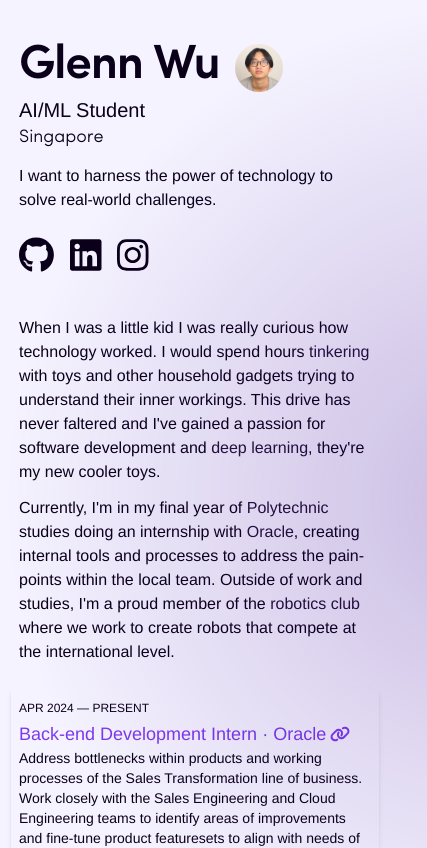
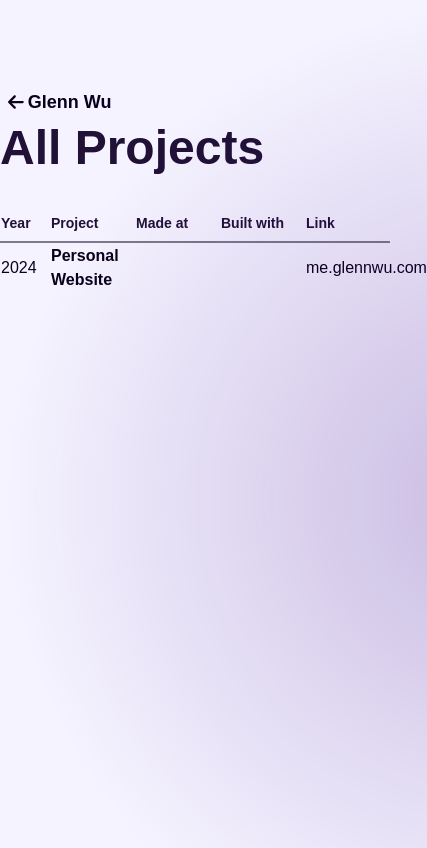
Before and after one commit to wuglenn/v1, a Vue app: page /archive in a window 390 px wide. Shown: the top 848 px of the page, 427 px wide, since content can reach past the window. Built offline with nearby package versions, Linux system fonts and the light colour scheme; no server answers; a web font is replaced by a local one.

Commit message:
new Project Archive View with page position state management

```diff
--- a/src/App.vue
+++ b/src/App.vue
@@ -1,11 +1,13 @@
 <script setup>
 import { RouterView } from "vue-router";
 import { SpeedInsights } from "@vercel/speed-insights/vue";
+import MouseCircle from "@/components/ui/MouseCircle.vue";
 // import ConstructionBanner from "@/components/general/ConstructionBanner.vue"
 // import { RouterLink, RouterView } from 'vue-router'
 // import HelloWorld from './components/HelloWorld.vue'
 
 // import "./css/main.css";
+
 </script>
 
 <template>
@@ -25,6 +27,7 @@ import { SpeedInsights } from "@vercel/speed-insights/vue";
   <SpeedInsights />
 
   <RouterView />
+  <MouseCircle />
 </template>
 
 <style scoped></style>
--- a/src/components/projects/ProjectsSection.vue
+++ b/src/components/projects/ProjectsSection.vue
@@ -1,5 +1,6 @@
 <script setup>
 import { ref, computed } from "vue";
+import { RouterLink, onBeforeRouteLeave } from "vue-router";
 
 import BaseCardSection from "@/components/ui/BaseCardSection.vue";
 
@@ -43,18 +44,29 @@ const isHovered = ref(false);
 const arrowClass = computed(() => ({
   "translate-x-2": isHovered.value,
 }));
+
+onBeforeRouteLeave((to, from, next) => {
+  const scrollPosition = {
+    left  : window.scrollX,
+    top: window.scrollY
+  };
+
+  to.meta.scrollPosition = scrollPosition;
+
+  next();
+});
 </script>
 
 <template>
   <BaseCardSection :cards="projectsCards" />
   <ul
     class="px-2 sm:px-4 mt-6 font-semibold text-lg lg:text-xl flex flex-col sm:flex-row gap-4 items-start sm:items-center ms-0">
-    <a href="/archive" @mouseover="isHovered = true" @mouseleave="isHovered = false">
+    <RouterLink to="/archive" @mouseover="isHovered = true" @mouseleave="isHovered = false">
       <div
         class="transition text-theme-950 hover:text-theme-950/60 dark:text-violet-50 dark:hover:text-violet-50/80 rounded-full flex justify-center items-center gap-2">
         <span>View Full Project Archive</span>
         <FontAwesomeIcon :icon="faArrowRightLong" class="text-lg lg:text-xl transition" :class="arrowClass" />
       </div>
-    </a>
+    </RouterLink>
   </ul>
 </template>
--- /dev/null
+++ b/src/components/state/ScrollState.vue
@@ -0,0 +1,21 @@
+<script setup>
+import { onBeforeRouteLeave } from "vue-router"
+import { useScrollPositionStore } from "@/stores/scrollPosition";
+
+const scrollPositionStore = useScrollPositionStore();
+
+onBeforeRouteLeave((to, from, next) => {
+  const scrollPosition = {
+    left: window.scrollX,
+    top: window.scrollY
+  };
+
+  scrollPositionStore.savePosition(from, scrollPosition);
+
+  next();
+});
+</script>
+
+<template>
+  <div></div>
+</template>
--- a/src/router/index.js
+++ b/src/router/index.js
@@ -1,5 +1,8 @@
 import { createRouter, createWebHistory } from "vue-router";
-import HomeView from "../views/HomeView.vue";
+import HomeView from "@/views/HomeView.vue";
+import ProjectArchiveView from "@/views/ProjectArchiveView.vue";
+
+import { useScrollPositionStore } from "@/stores/scrollPosition";
 
 const router = createRouter({
   history: createWebHistory(import.meta.env.BASE_URL),
@@ -12,7 +15,7 @@ const router = createRouter({
     {
       path: "/archive",
       name: "archive",
-      component: HomeView,
+      component: ProjectArchiveView,
     },
     // {
     //   path: "/about",
@@ -23,6 +26,14 @@ const router = createRouter({
     //   component: () => import("../views/AboutView.vue")
     // }
   ],
+  scrollBehavior(to, from, savedPosition) {
+    const scrollPositionStore = useScrollPositionStore();
+    if (savedPosition) {
+      return savedPosition;
+    } else {
+      return scrollPositionStore.getPosition(to);
+    }
+  },
 });
 
 export default router;
--- /dev/null
+++ b/src/stores/scrollPosition.js
@@ -0,0 +1,15 @@
+import { defineStore } from "pinia";
+
+export const useScrollPositionStore = defineStore("scrollPosition", {
+  state: () => ({
+    positions: {},
+  }),
+  actions: {
+    savePosition(route, position) {
+      this.positions[route.path] = position;
+    },
+    getPosition(route) {
+      return this.positions[route.path] || { top: 0, left: 0 };
+    },
+  },
+});
--- a/src/views/HomeView.vue
+++ b/src/views/HomeView.vue
@@ -6,13 +6,14 @@ import EducationSection from "@/components/education/EducationSection.vue";
 import ProjectsSection from "@/components/projects/ProjectsSection.vue";
 
 import SpotifyStatus from "@/components/spotify/SpotifyStatus.vue";
-import MouseCircle from "@/components/ui/MouseCircle.vue";
 
 import SocialLinks from "@/components/SocialLinks.vue";
 import NavBar from "@/components/nav/NavBar.vue";
 
 import { FontAwesomeIcon } from "@fortawesome/vue-fontawesome";
 import { faCopyright } from "@fortawesome/free-regular-svg-icons";
+
+import ScrollState from "@/components/state/ScrollState.vue"
 
 const scrollToSection = (section) => {
   const sectionElement = document.querySelector(`#${section}`);
@@ -93,6 +94,6 @@ const scrollToSection = (section) => {
         </div>
       </div>
     </div>
-    <MouseCircle />
+    <ScrollState />
   </main>
 </template>
--- /dev/null
+++ b/src/views/ProjectArchiveView.vue
@@ -0,0 +1,50 @@
+<script setup>
+import { ref, computed } from "vue";
+import { RouterLink } from "vue-router";
+
+import { FontAwesomeIcon } from "@fortawesome/vue-fontawesome";
+import { faArrowLeft } from "@fortawesome/free-solid-svg-icons";
+
+import ScrollState from "@/components/state/ScrollState.vue"
+
+const isHovered = ref(false);
+
+const arrowClass = computed(() => ({
+  "-translate-x-2": isHovered.value,
+}));
+
+</script>
+
+<template>
+  <main class="relative">
+    <div class="text-theme-950 dark:text-theme-500 relative flex items-center justify-center">
+      <div class="lg:w-[800px] xl:w-[1150px] flex flex-col items-center justify-start mt-[80px]">
+        <div class="flex flex-col w-full justify-start">
+          <RouterLink to="/" class="p-2 text-lg font-semibold flex items-center justify-start gap-1"
+            @mouseover="isHovered = true" @mouseleave="isHovered = false">
+            <FontAwesomeIcon :icon="faArrowLeft" class="transition" :class="arrowClass" />Glenn
+            Wu
+          </RouterLink>
+          <h1 class="font-bold text-5xl text-theme-700 dark:text-violet-50">All Projects</h1>
+        </div>
+        <table class="w-full table-fixed mt-10">
+          <tr class="text-theme-700 dark:text-violet-50 text-sm h-[30px] align-top">
+            <th class="w-[50px] text-start">Year</th>
+            <th class="text-start">Project</th>
+            <th class="text-start">Made at</th>
+            <th class="text-start">Built with</th>
+            <th class="text-start">Link</th>
+          </tr>
+          <tr class="border-t-2 border-theme-950/50 dark:border-theme-700">
+            <td class="text-start">2024</td>
+            <td class="text-start font-semibold dark:text-violet-50">Personal Website</td>
+            <td></td>
+            <td class="text-start"></td>
+            <td class="text-start">me.glennwu.com</td>
+          </tr>
+        </table>
+      </div>
+    </div>
+    <ScrollState />
+  </main>
+</template>
```
Also changed, not shown: src/assets/tailwind.css.
